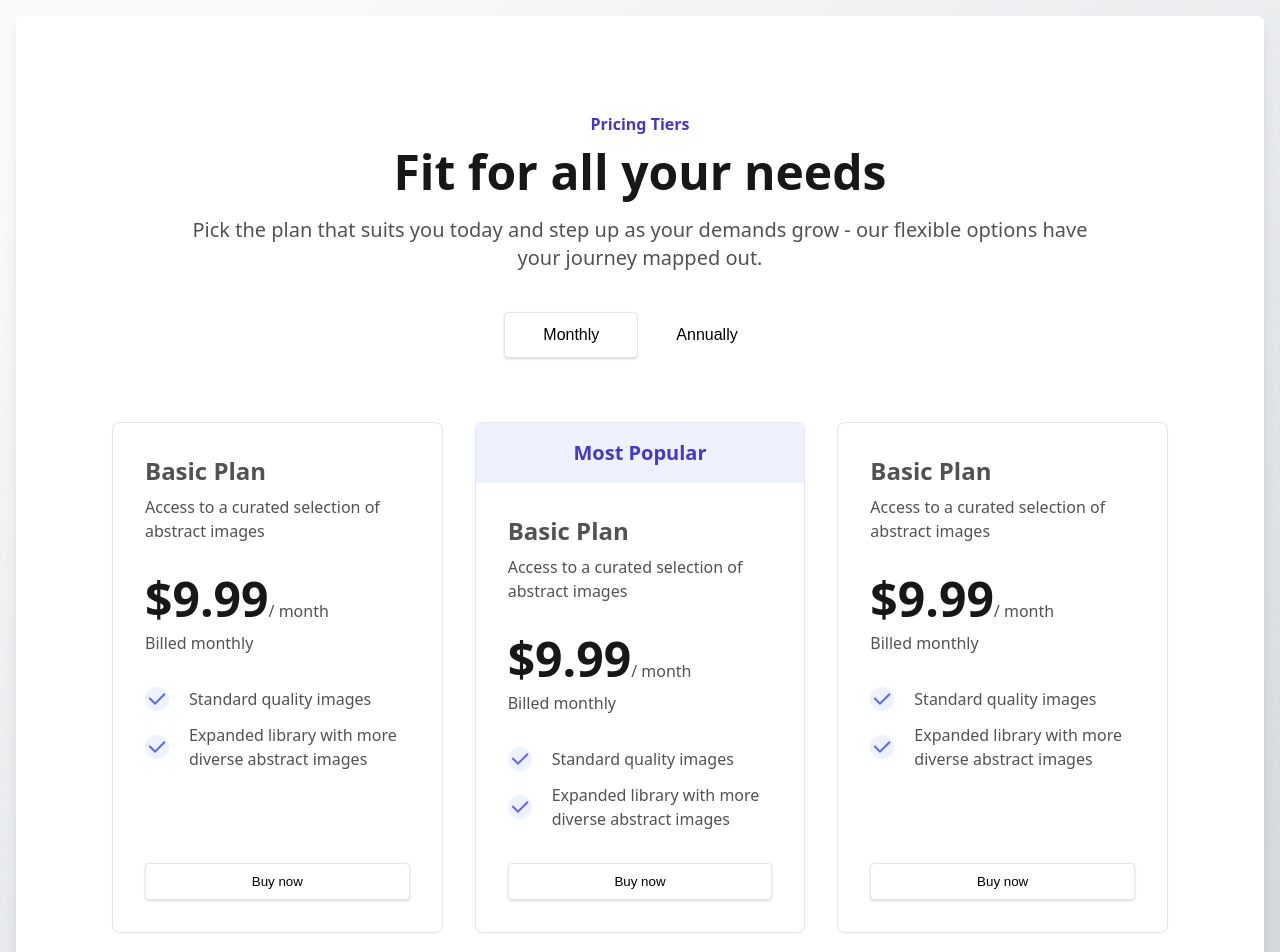
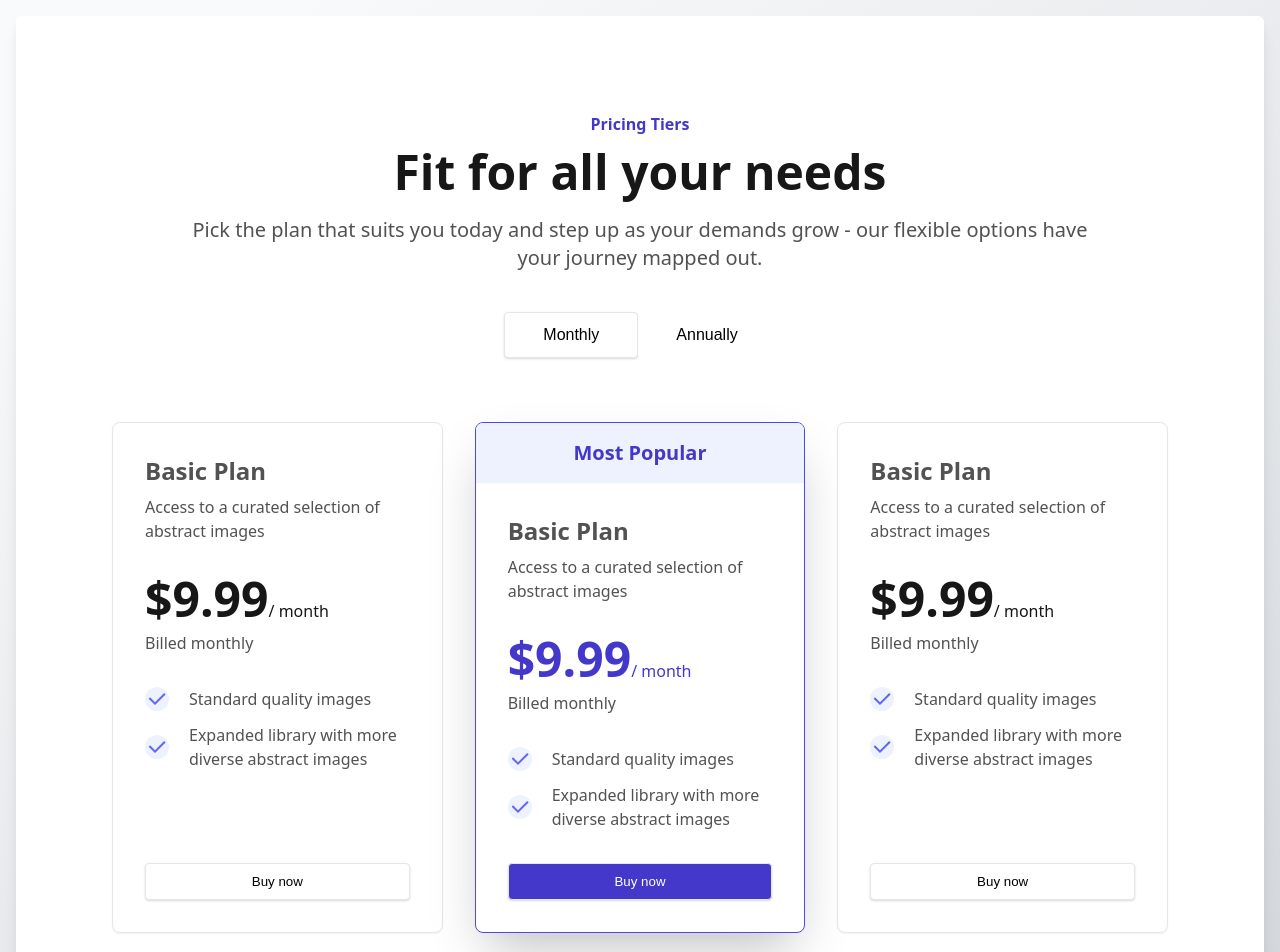
Before and after one commit to gkolesnikov88/pricing-section-tiers, a React (Create React App) app: page / in a window 1280 px wide. Shown: the top 952 px of the page. Built offline with nearby package versions, Linux system fonts and the light colour scheme.

Commit message:
Style most popular plan

```diff
--- a/src/components/PriceTier.tsx
+++ b/src/components/PriceTier.tsx
@@ -6,7 +6,7 @@ const PriceTier = ({ mostPopular = false }) => {
   return (
     <div
       className={`pricing-tiers__plan ${
-        mostPopular ? "pricing-tiers__most-popular" : ""
+        mostPopular ? "pricing-tiers__plan--most-popular" : ""
       } text-base`}
     >
       <div className="pricing-tiers__plan__highlight text-xl">
@@ -17,7 +17,7 @@ const PriceTier = ({ mostPopular = false }) => {
         <p className="pricing-tiers__plan__header_description text-base">Access to a curated selection of abstract images</p>
       </div>
       <div className="pricing-tiers__plan__price">
-        <div>
+        <div className="pricing-tiers__plan__price_wrapper">
           <span className="pricing-tiers__plan__price__amount text-5xl semibold">$9.99</span>
           <span>/ month</span>
         </div>
@@ -36,7 +36,7 @@ const PriceTier = ({ mostPopular = false }) => {
         </li>
       </ul>
       <div className="cta-actions">
-        <button className="btn btn-cta btn-cta--active" aria-pressed="false">
+        <button className={`btn btn-cta btn-cta--active ${mostPopular ? "btn-primary" : ""}`} aria-pressed="false">
           Buy now
         </button>
       </div>
--- a/src/components/_priceTier.css
+++ b/src/components/_priceTier.css
@@ -15,6 +15,8 @@
     box-shadow: 0px 1px 2px rgba(0, 0, 0, 0.05);
     border-radius: 8px;
     color: var(--text-secondary-color);
+
+    overflow: hidden;
 }
 
 .pricing-tiers__plan__highlight {
@@ -32,7 +34,15 @@
     font-weight: 700;
 }
 
-.pricing-tiers__most-popular .pricing-tiers__plan__highlight {
+.pricing-tiers__plan--most-popular {
+    /* Border/brand-solid */
+    border: 1px solid #4F46E5;
+    /* shadow / shadow-2xl */
+    box-shadow: 0px 25px 50px -12px rgba(0, 0, 0, 0.25);
+    border-radius: 8px;
+}
+
+.pricing-tiers__plan--most-popular .pricing-tiers__plan__highlight {
     display: flex;
     align-items: center;
     justify-content: center;
@@ -58,9 +68,14 @@
     color: var(--text-secondary-color);
 }
 
-.pricing-tiers__plan__price__amount {
+.pricing-tiers__plan__price_wrapper {
     /* Text/primary */
     color: var(--text-primary-color);
+}
+
+.pricing-tiers__plan--most-popular .pricing-tiers__plan__price_wrapper {
+    /* Text/brand */
+    color: var(--text-brand-color);
 }
 
 .pricing-tiers__plan__features {
@@ -96,3 +111,9 @@
 .btn-cta {
     width: 100%;
 }
+
+.btn-primary {
+    /* Background/brand-primary */
+    background: var(--text-brand-color);
+    color: #fff;
+}
```
